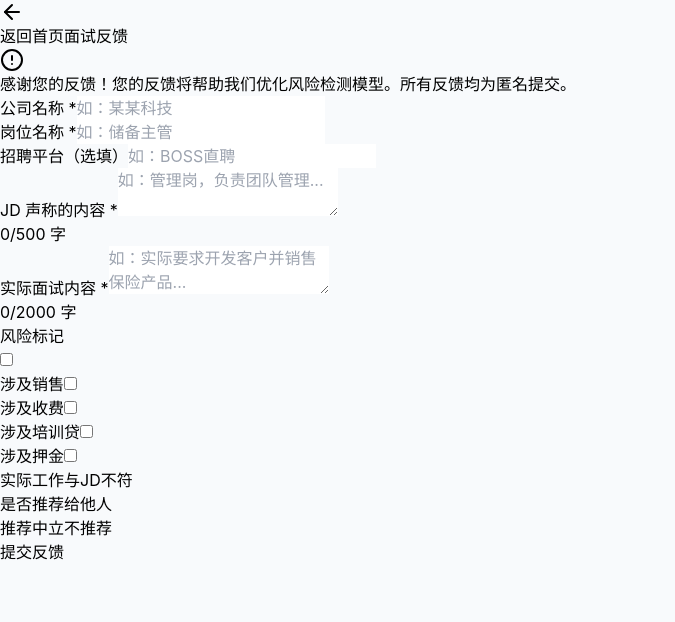
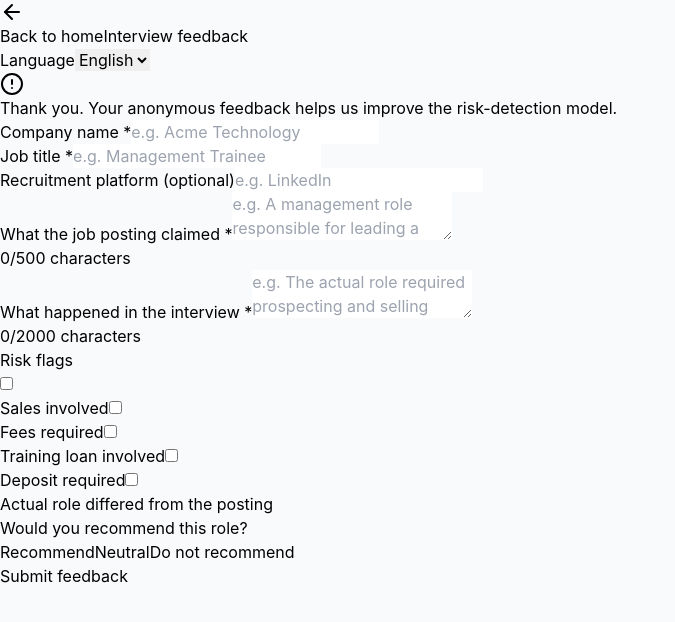
Before and after one commit to KeithYww/joblens-miniapp-project, a React (Vite) app in the folder web-h5/: page /feedback in a window 1280 px wide. Shown: the top 622 px of the page, without its empty margins (0-675 px from the left). Built offline with nearby package versions, Linux system fonts and the light colour scheme; no server answers.

Commit message:
fix: localize interview feedback page

```diff
--- a/web-h5/src/pages/FeedbackPage.tsx
+++ b/web-h5/src/pages/FeedbackPage.tsx
@@ -3,9 +3,81 @@ import { ArrowLeft, CheckCircle, AlertCircle } from 'lucide-react';
 import { Link } from 'react-router-dom';
 import { api, ApiRequestError } from '@/api';
 import { TurnstileChallenge } from '@/components/TurnstileChallenge';
+import { LanguageSwitcher, useI18n } from '@/i18n';
 import type { InterviewFeedbackRequest } from '@/types';
 
 export function FeedbackPage() {
+  const { locale } = useI18n();
+  const isEnglish = locale === 'en-US';
+  const copy = isEnglish ? {
+    required: 'Please complete all required fields.',
+    captchaRequired: 'Too many requests. Complete the verification and submit again.',
+    captchaExpired: 'Verification expired. Please complete it again.',
+    captchaLoadFailed: 'Verification failed to load. Refresh the page and try again.',
+    submitFailed: 'Submission failed. Please try again later.',
+    successTitle: 'Feedback submitted',
+    successBody: 'Your anonymous feedback will be reviewed and used to improve job-risk assessments.',
+    backHome: 'Back to home',
+    title: 'Interview feedback',
+    intro: 'Thank you. Your anonymous feedback helps us improve the risk-detection model.',
+    company: 'Company name',
+    companyPlaceholder: 'e.g. Acme Technology',
+    job: 'Job title',
+    jobPlaceholder: 'e.g. Management Trainee',
+    platform: 'Recruitment platform (optional)',
+    platformPlaceholder: 'e.g. LinkedIn',
+    jdClaim: 'What the job posting claimed',
+    jdPlaceholder: 'e.g. A management role responsible for leading a team...',
+    actual: 'What happened in the interview',
+    actualPlaceholder: 'e.g. The actual role required prospecting and selling insurance...',
+    characters: 'characters',
+    riskFlags: 'Risk flags',
+    sales: 'Sales involved',
+    fee: 'Fees required',
+    trainingLoan: 'Training loan involved',
+    deposit: 'Deposit required',
+    mismatch: 'Actual role differed from the posting',
+    recommendation: 'Would you recommend this role?',
+    recommend: 'Recommend',
+    neutral: 'Neutral',
+    notRecommend: 'Do not recommend',
+    submitting: 'Submitting...',
+    submit: 'Submit feedback',
+  } : {
+    required: '请填写必填字段',
+    captchaRequired: '请求较频繁，请完成验证后再次提交。',
+    captchaExpired: '验证已失效，请重新完成验证。',
+    captchaLoadFailed: '验证加载失败，请刷新页面后重试。',
+    submitFailed: '提交失败，请稍后重试',
+    successTitle: '反馈提交成功',
+    successBody: '已匿名提交，审核后将用于优化岗位风险判断。',
+    backHome: '返回首页',
+    title: '面试反馈',
+    intro: '感谢您的反馈！您的反馈将帮助我们优化风险检测模型。所有反馈均为匿名提交。',
+    company: '公司名称',
+    companyPlaceholder: '如：某某科技',
+    job: '岗位名称',
+    jobPlaceholder: '如：储备主管',
+    platform: '招聘平台（选填）',
+    platformPlaceholder: '如：BOSS直聘',
+    jdClaim: 'JD 声称的内容',
+    jdPlaceholder: '如：管理岗，负责团队管理...',
+    actual: '实际面试内容',
+    actualPlaceholder: '如：实际要求开发客户并销售保险产品...',
+    characters: '字',
+    riskFlags: '风险标记',
+    sales: '涉及销售',
+    fee: '涉及收费',
+    trainingLoan: '涉及培训贷',
+    deposit: '涉及押金',
+    mismatch: '实际工作与JD不符',
+    recommendation: '是否推荐给他人',
+    recommend: '推荐',
+    neutral: '中立',
+    notRecommend: '不推荐',
+    submitting: '提交中...',
+    submit: '提交反馈',
+  };
   const [companyName, setCompanyName] = useState('');
   const [jobTitle, setJobTitle] = useState('');
   const [sourcePlatform, setSourcePlatform] = useState('');
@@ -26,7 +98,7 @@ export function FeedbackPage() {
 
   const handleSubmit = useCallback(async () => {
     if (!companyName.trim() || !jobTitle.trim() || !jdClaim.trim() || !interviewActual.trim()) {
-      setError('请填写必填字段');
+      setError(copy.required);
       return;
     }
 
@@ -54,14 +126,14 @@ export function FeedbackPage() {
     } catch (err) {
       if (err instanceof ApiRequestError && err.code === 'CAPTCHA_REQUIRED') {
         setCaptchaRequired(true);
-        setError('请求较频繁，请完成验证后再次提交。');
+        setError(copy.captchaRequired);
       } else if (err instanceof ApiRequestError && err.code === 'CAPTCHA_FAILED') {
         setCaptchaRequired(true);
         setCaptchaToken('');
         setCaptchaResetSignal(value => value + 1);
-        setError('验证已失效，请重新完成验证。');
+        setError(copy.captchaExpired);
       } else {
-        setError(err instanceof Error ? err.message : '提交失败，请稍后重试');
+        setError(!isEnglish && err instanceof Error ? err.message : copy.submitFailed);
       }
     } finally {
       setIsLoading(false);
@@ -79,6 +151,11 @@ export function FeedbackPage() {
     subjectMismatch,
     recommendToOthers,
     captchaToken,
+    copy.captchaExpired,
+    copy.captchaRequired,
+    copy.required,
+    copy.submitFailed,
+    isEnglish,
   ]);
 
   if (submitted) {
@@ -88,16 +165,16 @@ export function FeedbackPage() {
           <div className="w-16 h-16 rounded-full bg-success-100 flex items-center justify-center mx-auto mb-4">
             <CheckCircle className="w-8 h-8 text-success-600" />
           </div>
-          <h2 className="text-xl font-semibold text-gray-800 mb-2">反馈提交成功</h2>
+          <h2 className="text-xl font-semibold text-gray-800 mb-2">{copy.successTitle}</h2>
           <p className="text-gray-500 mb-6">
-            已匿名提交，审核后将用于优化岗位风险判断。
+            {copy.successBody}
           </p>
           <div className="flex gap-3 justify-center">
             <Link
               to="/"
               className="px-6 py-3 rounded-xl gradient-primary text-white hover:opacity-90"
             >
-              返回首页
+              {copy.backHome}
             </Link>
           </div>
         </div>
@@ -114,10 +191,10 @@ export function FeedbackPage() {
             className="flex items-center gap-2 text-gray-700 hover:text-primary-600"
           >
             <ArrowLeft className="w-5 h-5" />
-            <span className="text-sm font-medium">返回首页</span>
+            <span className="text-sm font-medium">{copy.backHome}</span>
           </Link>
-          <span className="text-lg font-bold text-gray-800">面试反馈</span>
-          <div className="w-20" />
+          <span className="text-lg font-bold text-gray-800">{copy.title}</span>
+          <LanguageSwitcher />
         </div>
       </header>
 
@@ -126,33 +203,33 @@ export function FeedbackPage() {
           <div className="bg-warning-50 rounded-lg p-4">
             <p className="text-sm text-warning-700">
               <AlertCircle className="w-4 h-4 inline mr-1" />
-              感谢您的反馈！您的反馈将帮助我们优化风险检测模型。所有反馈均为匿名提交。
+              {copy.intro}
             </p>
           </div>
 
           <div className="grid grid-cols-2 gap-4">
             <div>
               <label className="text-sm font-medium text-gray-700 mb-2 block">
-                公司名称 <span className="text-danger-500">*</span>
+                {copy.company} <span className="text-danger-500">*</span>
               </label>
               <input
                 type="text"
                 value={companyName}
                 onChange={(e) => setCompanyName(e.target.value)}
-                placeholder="如：某某科技"
+                placeholder={copy.companyPlaceholder}
                 className="w-full px-4 py-3 rounded-xl border border-gray-200 focus:border-primary-500 focus:ring-primary-200 focus:outline-none focus:ring-2"
                 maxLength={80}
               />
             </div>
             <div>
               <label className="text-sm font-medium text-gray-700 mb-2 block">
-                岗位名称 <span className="text-danger-500">*</span>
+                {copy.job} <span className="text-danger-500">*</span>
               </label>
               <input
                 type="text"
                 value={jobTitle}
                 onChange={(e) => setJobTitle(e.target.value)}
-                placeholder="如：储备主管"
+                placeholder={copy.jobPlaceholder}
                 className="w-full px-4 py-3 rounded-xl border border-gray-200 focus:border-primary-500 focus:ring-primary-200 focus:outline-none focus:ring-2"
                 maxLength={80}
               />
@@ -161,13 +238,13 @@ export function FeedbackPage() {
 
           <div>
             <label className="text-sm font-medium text-gray-700 mb-2 block">
-              招聘平台（选填）
+              {copy.platform}
             </label>
             <input
               type="text"
               value={sourcePlatform}
               onChange={(e) => setSourcePlatform(e.target.value)}
-              placeholder="如：BOSS直聘"
+              placeholder={copy.platformPlaceholder}
               className="w-full px-4 py-3 rounded-xl border border-gray-200 focus:border-primary-500 focus:ring-primary-200 focus:outline-none focus:ring-2"
               maxLength={30}
             />
@@ -175,43 +252,43 @@ export function FeedbackPage() {
 
           <div>
             <label className="text-sm font-medium text-gray-700 mb-2 block">
-              JD 声称的内容 <span className="text-danger-500">*</span>
+              {copy.jdClaim} <span className="text-danger-500">*</span>
             </label>
             <textarea
               value={jdClaim}
               onChange={(e) => setJdClaim(e.target.value)}
-              placeholder="如：管理岗，负责团队管理..."
+              placeholder={copy.jdPlaceholder}
               className="w-full h-20 px-4 py-3 rounded-xl border border-gray-200 focus:border-primary-500 focus:ring-primary-200 focus:outline-none focus:ring-2 resize-none"
               maxLength={500}
             />
-            <div className="text-xs text-gray-400 mt-1">{jdClaim.length}/500 字</div>
+            <div className="text-xs text-gray-400 mt-1">{jdClaim.length}/500 {copy.characters}</div>
           </div>
 
           <div>
             <label className="text-sm font-medium text-gray-700 mb-2 block">
-              实际面试内容 <span className="text-danger-500">*</span>
+              {copy.actual} <span className="text-danger-500">*</span>
             </label>
             <textarea
               value={interviewActual}
               onChange={(e) => setInterviewActual(e.target.value)}
-              placeholder="如：实际要求开发客户并销售保险产品..."
+              placeholder={copy.actualPlaceholder}
               className="w-full h-24 px-4 py-3 rounded-xl border border-gray-200 focus:border-primary-500 focus:ring-primary-200 focus:outline-none focus:ring-2 resize-none"
               maxLength={2000}
             />
-            <div className="text-xs text-gray-400 mt-1">{interviewActual.length}/2000 字</div>
+            <div className="text-xs text-gray-400 mt-1">{interviewActual.length}/2000 {copy.characters}</div>
           </div>
 
           <div>
             <label className="text-sm font-medium text-gray-700 mb-3 block">
-              风险标记
+              {copy.riskFlags}
             </label>
             <div className="grid grid-cols-2 gap-3">
               {[
-                { label: '涉及销售', value: involvesSales, setter: setInvolvesSales },
-                { label: '涉及收费', value: involvesFee, setter: setInvolvesFee },
-                { label: '涉及培训贷', value: involvesTrainingLoan, setter: setInvolvesTrainingLoan },
-                { label: '涉及押金', value: involvesDeposit, setter: setInvolvesDeposit },
-                { label: '实际工作与JD不符', value: subjectMismatch, setter: setSubjectMismatch },
+                { label: copy.sales, value: involvesSales, setter: setInvolvesSales },
+                { label: copy.fee, value: involvesFee, setter: setInvolvesFee },
+                { label: copy.trainingLoan, value: involvesTrainingLoan, setter: setInvolvesTrainingLoan },
+                { label: copy.deposit, value: involvesDeposit, setter: setInvolvesDeposit },
+                { label: copy.mismatch, value: subjectMismatch, setter: setSubjectMismatch },
               ].map((item) => (
                 <label
                   key={item.label}
@@ -246,21 +323,25 @@ export function FeedbackPage() {
 
           <div>
             <label className="text-sm font-medium text-gray-700 mb-3 block">
-              是否推荐给他人
+              {copy.recommendation}
             </label>
             <div className="flex gap-3">
-              {(['推荐', '中立', '不推荐'] as const).map((option) => (
+              {([
+                { value: '推荐', label: copy.recommend },
+                { value: '中立', label: copy.neutral },
+                { value: '不推荐', label: copy.notRecommend },
+              ] as const).map((option) => (
                 <button
-                  key={option}
+                  key={option.value}
                   type="button"
-                  onClick={() => setRecommendToOthers(option)}
+                  onClick={() => setRecommendToOthers(option.value)}
                   className={`flex-1 py-3 rounded-xl font-medium transition-colors ${
-                    recommendToOthers === option
+                    recommendToOthers === option.value
                       ? 'gradient-primary text-white'
                       : 'border border-gray-200 text-gray-600 hover:border-gray-300'
                   }`}
                 >
-                  {option}
+                  {option.label}
                 </button>
               ))}
             </div>
@@ -275,7 +356,7 @@ export function FeedbackPage() {
           {captchaRequired && (
             <TurnstileChallenge
               onVerify={setCaptchaToken}
-              onError={() => setError('验证加载失败，请刷新页面后重试。')}
+              onError={() => setError(copy.captchaLoadFailed)}
               resetSignal={captchaResetSignal}
             />
           )}
@@ -288,10 +369,10 @@ export function FeedbackPage() {
             {isLoading ? (
               <>
                 <div className="w-5 h-5 border-2 border-white/30 border-t-white rounded-full animate-spin inline mr-2" />
-                <span>提交中...</span>
+                <span>{copy.submitting}</span>
               </>
             ) : (
-              '提交反馈'
+              copy.submit
             )}
           </button>
         </div>
```
